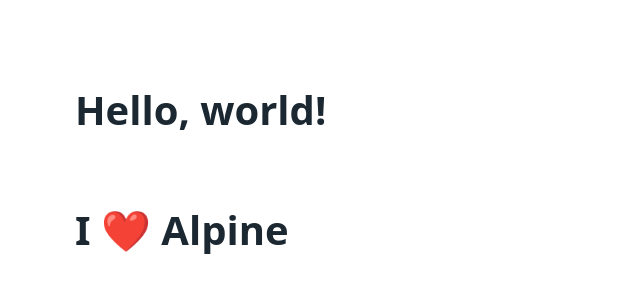
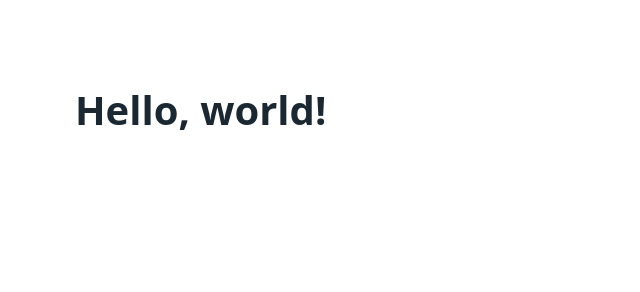
Before and after one commit to Shqiptaria/shqiptaria-web, a plain HTML site: page index.html in a window 1280 px wide. Shown: the whole page, without its empty margins (0-640 px from the left). Drawn offline with nearby package versions, Linux system fonts and the light colour scheme.

Commit message:
Update index.html

```diff
--- a/index.html
+++ b/index.html
@@ -10,7 +10,7 @@
   <body>
     <main class="container">
       <h1>Hello, world!</h1>
-      <h1 x-data="{ message: 'I ❤️ Alpine' }" x-text="message"></h1>
+
     </main>
   </body>
 </html>
```
